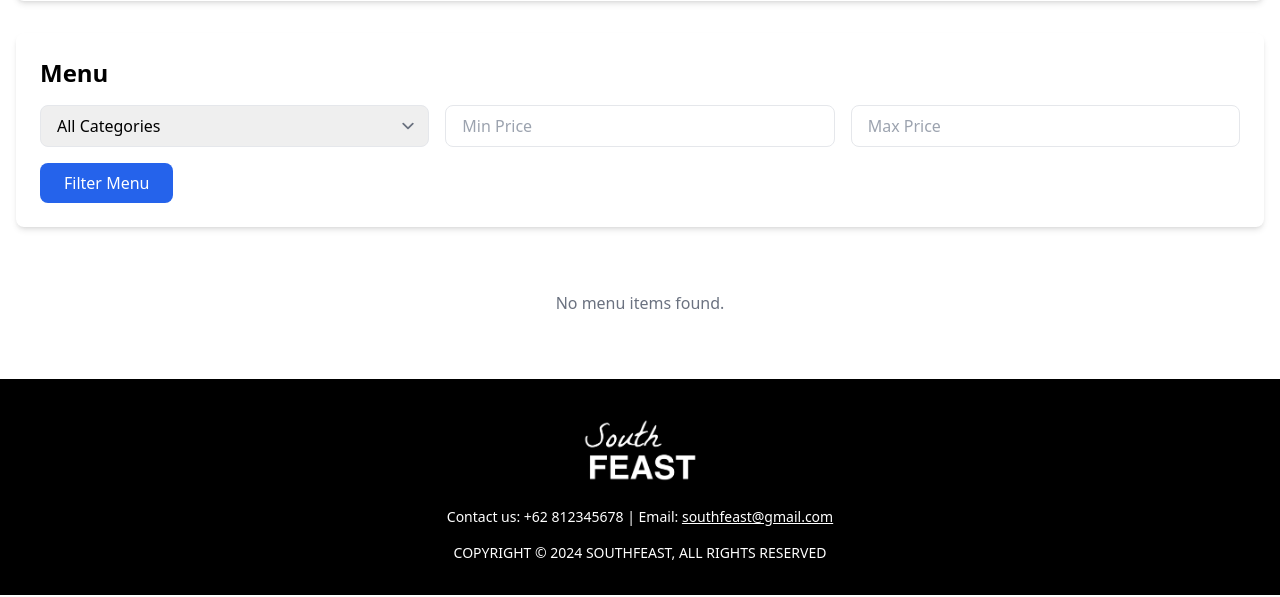
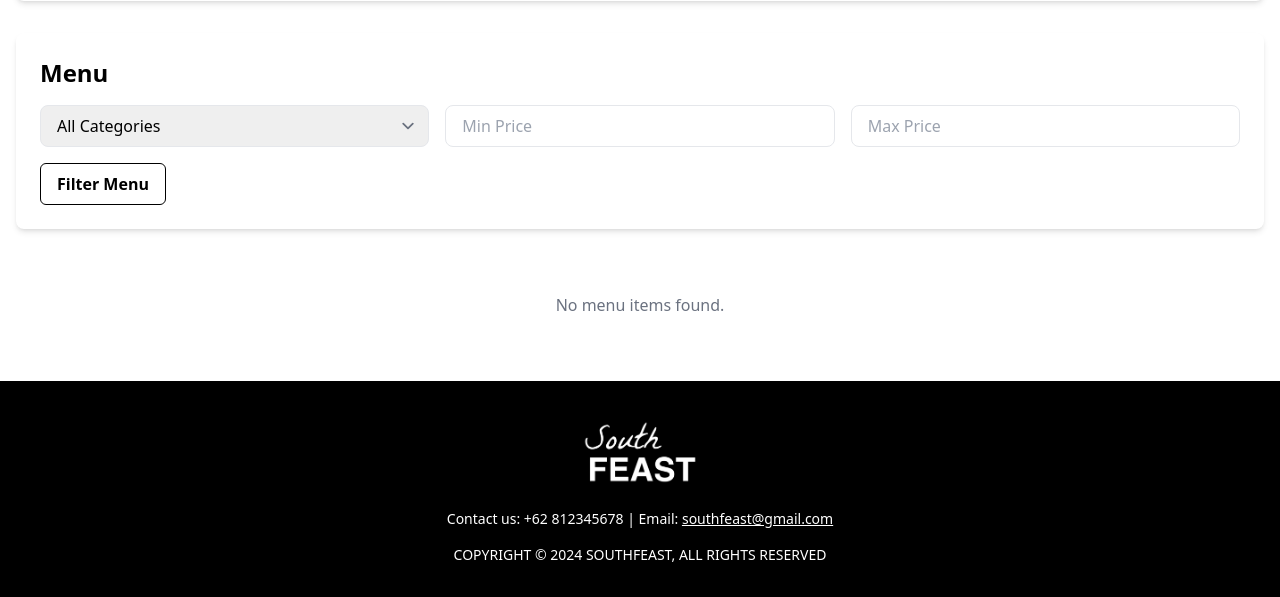
Before and after one commit to Kelompok-B03-PBP-2024-2025/SouthFeasts, a Django app: template restaurant/templates/restaurant_detail.html in a window 1280 px wide. Shown: the part 239-836 px from the top of the page. Run offline with Django 5.2, Linux system fonts and the light colour scheme; the template is opened without the code that fills it, so the values that code supplies are empty; some libraries are stand-ins or nearby versions; some web fonts are replaced.

Commit message:
Refactor button styles in restaurant_detail.html

```diff
--- a/restaurant/templates/restaurant_detail.html
+++ b/restaurant/templates/restaurant_detail.html
@@ -61,7 +61,7 @@
             </div>
 
             <button type="submit"
-                    class="px-6 py-2 bg-blue-600 text-white rounded-lg hover:bg-blue-700 transition duration-200">
+                    class="block bg-white border border-black text-black text-center font-bold py-2 px-4 mt-4 rounded-md hover:bg-black hover:text-white transition-colors duration-300">
                 Filter Menu
             </button>
         </form>
@@ -83,7 +83,7 @@
 
                 <div class="mt-4">
                     <a href="{% url 'product:menu_detail' item.pk %}"
-                       class="inline-block bg-blue-600 text-white px-4 py-2 rounded-lg hover:bg-blue-700 transition duration-200">
+                       class="bg-white border border-black text-black text-center font-bold py-2 px-4 mt-4 rounded-md hover:bg-black hover:text-white transition-colors duration-300">
                         View Details
                     </a>
                 </div>
```
